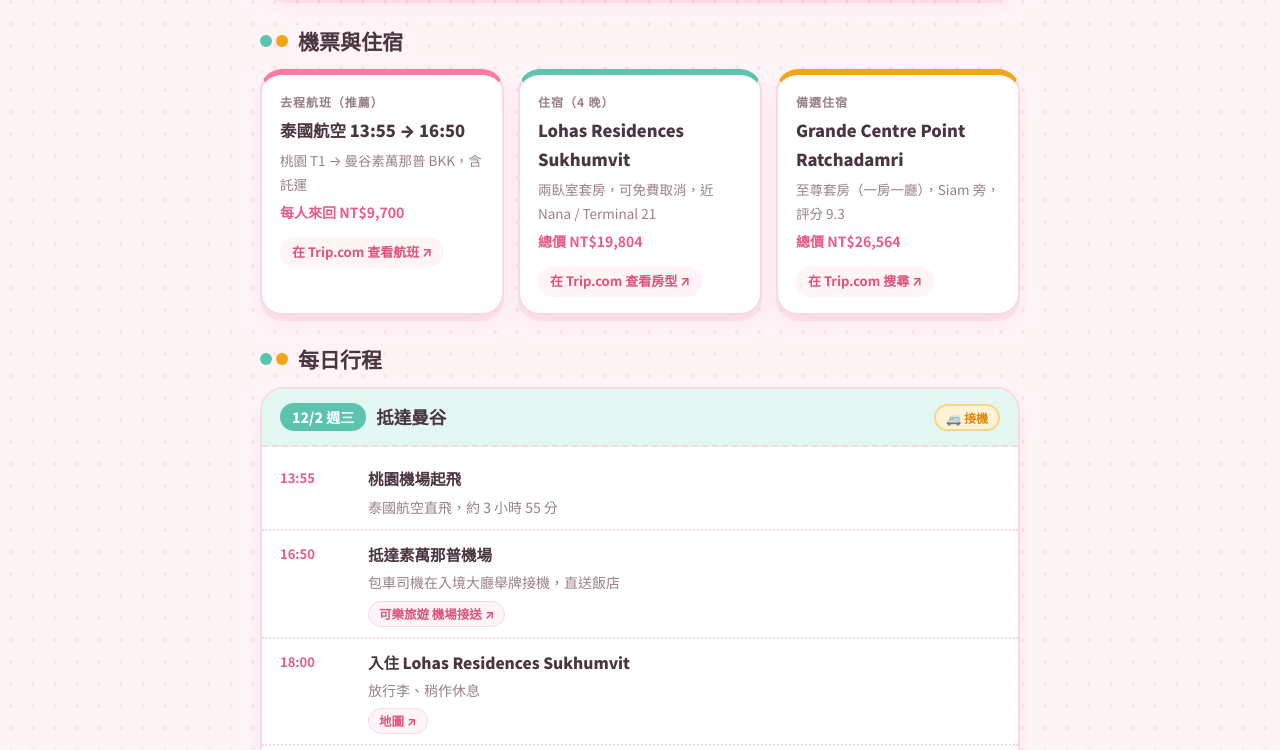
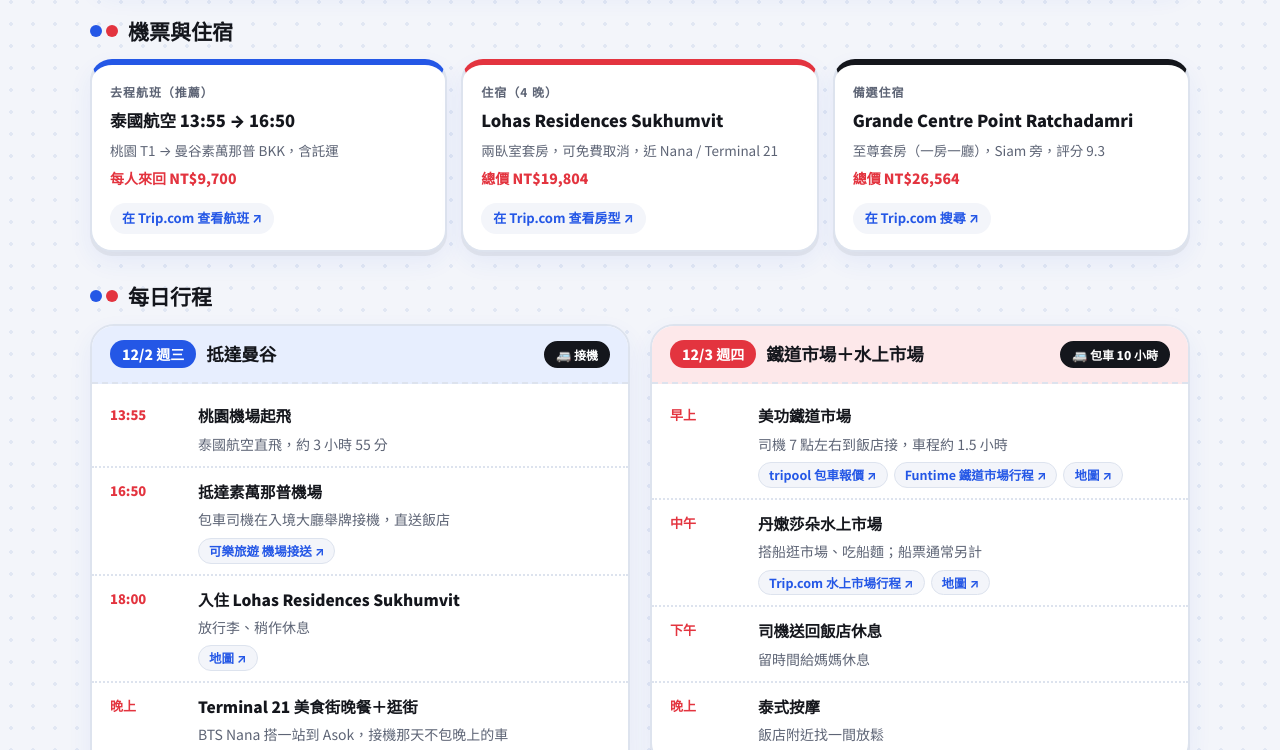
Before and after one commit to wuyaxuan202/bangkok-trip, a plain HTML site: page index.html in a window 1280 px wide. Shown: the part 295-1045 px from the top of the page. Drawn offline with Linux system fonts and the light colour scheme; a web font is replaced by a local one.

Commit message:
Add files via upload

```diff
--- a/assets/style.css
+++ b/assets/style.css
@@ -1,30 +1,36 @@
-/* 曼谷行（可愛版）：櫻花粉＋薄荷綠＋芒果黃，圓體字、圓角卡片 */
+/* 曼谷行：藍＋紅＋黑，圓體字、圓角卡片；手機一欄、電腦兩欄 */
 :root{
-  --bg:#fff5f7; --bg-dot:#ffe3ea; --surface:#ffffff; --fg:#4a3540; --muted:#9a7f8b; --line:#f6dbe3;
-  --accent:#ff7aa2; --accent-deep:#e85d88; --accent-fg:#ffffff;
-  --mint:#5cc4ae; --mint-soft:#e3f7f2; --mango:#f2a516; --mango-soft:#fff3d6;
-  --marigold:#d98a12; --marigold-soft:#fff3d6; --link:#e0517e;
-  --ok:#3cb38f; --danger:#e0516b;
-  --shadow:0 6px 0 rgba(232,93,136,.10), 0 10px 24px rgba(232,93,136,.08);
-  --f-body:"Huninn","Chiron GoRound TC","LXGW WenKai TC","Noto Sans TC",system-ui,-apple-system,"PingFang TC","Microsoft JhengHei",sans-serif;
+  --bg:#f3f5fa; --bg-dot:#e1e7f3; --surface:#ffffff; --fg:#14161c; --muted:#5d6475; --line:#dde3ee;
+  --accent:#2457e6; --accent-deep:#1a3fb0; --accent-fg:#ffffff;
+  --red:#e3343f; --red-deep:#b4222c; --red-soft:#fde8ea;
+  --ink:#14161c; --ink-fg:#ffffff;
+  --mint:#2457e6; --mint-soft:#e7eefe; --mango:#14161c; --mango-soft:#eef0f4;
+  --marigold:#e3343f; --marigold-soft:#fde8ea; --link:#2457e6;
+  --ok:#2457e6; --danger:#e3343f;
+  --shadow:0 4px 0 rgba(20,22,28,.06), 0 10px 24px rgba(36,87,230,.07);
+  --maxw:760px;
+  --f-body:"Huninn","Chiron GoRound TC","Noto Sans TC",system-ui,-apple-system,"PingFang TC","Microsoft JhengHei",sans-serif;
   --f-mono:"Huninn","Chiron GoRound TC","Noto Sans TC",ui-rounded,system-ui,sans-serif;
   color-scheme:light;
 }
 @media (prefers-color-scheme:dark){:root{
-  --bg:#2a1f26; --bg-dot:#36282f; --surface:#352830; --fg:#fbe9ef; --muted:#c7a9b6; --line:#4a3741;
-  --accent:#ff8fb1; --accent-deep:#ff7aa2; --accent-fg:#2a1f26;
-  --mint:#74d6c1; --mint-soft:#24403a; --mango:#ffc14d; --mango-soft:#43361c;
-  --marigold:#ffc14d; --marigold-soft:#43361c; --link:#ff9fbd;
-  --ok:#74d6c1; --danger:#ff8a9c;
-  --shadow:0 6px 0 rgba(0,0,0,.25), 0 10px 24px rgba(0,0,0,.2);
+  --bg:#0c0e13; --bg-dot:#171b24; --surface:#151922; --fg:#eef1f7; --muted:#9aa3b5; --line:#262c38;
+  --accent:#5b86ff; --accent-deep:#3d6cf2; --accent-fg:#0c0e13;
+  --red:#ff5a63; --red-deep:#e3343f; --red-soft:#3a1a1e;
+  --ink:#eef1f7; --ink-fg:#0c0e13;
+  --mint:#5b86ff; --mint-soft:#18223b; --mango:#eef1f7; --mango-soft:#1d222d;
+  --marigold:#ff5a63; --marigold-soft:#3a1a1e; --link:#7fa0ff;
+  --ok:#5b86ff; --danger:#ff5a63;
+  --shadow:0 4px 0 rgba(0,0,0,.35), 0 10px 24px rgba(0,0,0,.3);
   color-scheme:dark}}
+@media (min-width:960px){:root{--maxw:1100px}}
 *{box-sizing:border-box}
 html{-webkit-text-size-adjust:100%}
 body{margin:0;color:var(--fg);font-family:var(--f-body);font-size:15.5px;line-height:1.75;
   background-color:var(--bg);
   background-image:radial-gradient(var(--bg-dot) 1.6px, transparent 1.6px);background-size:22px 22px}
 .page{padding-left:max(16px,env(safe-area-inset-left,0px));padding-right:max(16px,env(safe-area-inset-right,0px));padding-block:28px 72px}
-.wrap{max-width:760px;margin:0 auto;display:flex;flex-direction:column;gap:30px}
+.wrap{max-width:var(--maxw);margin:0 auto;display:flex;flex-direction:column;gap:30px}
 h1,h2,h3{text-wrap:balance;margin:0;line-height:1.35}
 a{color:var(--link);text-underline-offset:3px;text-decoration-thickness:1.5px;text-decoration-style:wavy;text-decoration-color:color-mix(in srgb,var(--link) 45%,transparent)}
 a:hover{color:var(--accent-deep)}
@@ -35,7 +41,7 @@ button,input,textarea,select{font:inherit;color:inherit}
 .topnav{position:sticky;top:0;z-index:20;background:color-mix(in srgb,var(--surface) 92%,transparent);backdrop-filter:blur(8px);
   border-bottom:2px dashed var(--line);padding-top:env(safe-area-inset-top,0px);
   padding-left:max(16px,env(safe-area-inset-left,0px));padding-right:max(16px,env(safe-area-inset-right,0px))}
-.topnav-in{max-width:760px;margin:0 auto;display:flex;align-items:center;gap:10px;height:56px}
+.topnav-in{max-width:var(--maxw);margin:0 auto;display:flex;align-items:center;gap:10px;height:56px}
 .brand{font-weight:900;font-size:17px;letter-spacing:.04em;display:flex;align-items:center;gap:6px}
 .brand .ele{font-size:20px;display:inline-block;animation:bob 2.6s ease-in-out infinite}
 @keyframes bob{50%{transform:translateY(-3px) rotate(-6deg)}}
@@ -47,36 +53,36 @@ button,input,textarea,select{font:inherit;color:inherit}
   background:var(--surface);border:2px solid var(--line);border-radius:999px;padding:2px 12px}
 header.hero{display:flex;flex-direction:column;gap:10px;padding:22px 22px 24px;background:var(--surface);border-radius:28px;box-shadow:var(--shadow);position:relative;overflow:hidden}
 header.hero::after{content:"🐘";position:absolute;right:18px;bottom:6px;font-size:54px;opacity:.9;transform:scaleX(-1)}
-h1{font-size:clamp(28px,6.5vw,42px);font-weight:900;letter-spacing:.02em;color:var(--accent-deep);padding-right:56px}
+h1{font-size:clamp(28px,6.5vw,44px);font-weight:900;letter-spacing:.02em;color:var(--fg);padding-right:56px}
 .sub{color:var(--muted);margin:0;padding-right:56px}
 section{display:flex;flex-direction:column;gap:14px}
 h2{font-size:21px;font-weight:900;display:flex;align-items:center;gap:8px}
-h2::before{content:"";width:12px;height:12px;border-radius:50%;background:var(--mint);box-shadow:16px 0 0 var(--mango);margin-right:18px}
+h2::before{content:"";width:12px;height:12px;border-radius:50%;background:var(--accent);box-shadow:16px 0 0 var(--red);margin-right:18px}
 .status{font-size:13px;color:var(--muted)}
 
 .facts{display:grid;grid-template-columns:repeat(auto-fit,minmax(220px,1fr));gap:14px}
 .fact{background:var(--surface);border:2px solid var(--line);border-radius:22px;padding:16px 18px;display:flex;flex-direction:column;gap:4px;min-width:0;box-shadow:var(--shadow)}
 .fact:nth-child(3n+1){border-top:6px solid var(--accent)}
-.fact:nth-child(3n+2){border-top:6px solid var(--mint)}
-.fact:nth-child(3n+3){border-top:6px solid var(--mango)}
+.fact:nth-child(3n+2){border-top:6px solid var(--red)}
+.fact:nth-child(3n+3){border-top:6px solid var(--ink)}
 .fact .k{font-size:12px;letter-spacing:.08em;color:var(--muted);font-weight:700}
 .fact .v{font-weight:900;font-size:16.5px}
 .fact .d{font-size:13.5px;color:var(--muted)}
-.fact .price{font-size:14px;font-weight:700;color:var(--accent-deep);font-variant-numeric:tabular-nums}
+.fact .price{font-size:14px;font-weight:900;color:var(--red);font-variant-numeric:tabular-nums}
 .fact a{margin-top:8px;align-self:flex-start;font-size:13px;font-weight:700;text-decoration:none;background:var(--bg);border-radius:999px;padding:4px 12px}
 
 .day{background:var(--surface);border:2px solid var(--line);border-radius:24px;overflow:hidden;box-shadow:var(--shadow)}
 .day-h{display:flex;align-items:center;gap:10px;flex-wrap:wrap;padding:14px 18px;background:var(--mint-soft);border-bottom:2px dashed var(--line)}
-.day:nth-of-type(even) .day-h{background:color-mix(in srgb,var(--accent) 14%,var(--surface))}
-.day-h .date{font-weight:900;color:var(--accent-fg);background:var(--mint);border-radius:999px;padding:2px 12px;font-size:14px}
-.day:nth-of-type(even) .day-h .date{background:var(--accent)}
+.day:nth-child(even) .day-h{background:var(--red-soft)}
+.day-h .date{font-weight:900;color:var(--accent-fg);background:var(--accent);border-radius:999px;padding:2px 12px;font-size:14px}
+.day:nth-child(even) .day-h .date{background:var(--red);color:#fff}
 .day-h h3{font-size:17.5px;font-weight:900}
-.chip{margin-left:auto;font-size:12px;font-weight:900;color:var(--marigold);background:var(--mango-soft);border:2px solid color-mix(in srgb,var(--mango) 40%,transparent);border-radius:999px;padding:1px 10px;white-space:nowrap}
+.chip{margin-left:auto;font-size:12px;font-weight:900;color:var(--ink-fg);background:var(--ink);border:2px solid var(--ink);border-radius:999px;padding:1px 10px;white-space:nowrap}
 .chip::before{content:"🚐 "}
 ol.stops{list-style:none;margin:0;padding:8px 0}
 .stop{display:grid;grid-template-columns:76px 1fr;gap:12px;padding:10px 18px;position:relative}
 .stop+.stop{border-top:2px dotted var(--line)}
-.t{font-size:13px;font-weight:700;color:var(--accent-deep);padding-top:2px;font-variant-numeric:tabular-nums}
+.t{font-size:13px;font-weight:900;color:var(--red);padding-top:2px;font-variant-numeric:tabular-nums}
 .what{min-width:0;display:flex;flex-direction:column;gap:2px}
 .what b{font-weight:900}
 .what span{color:var(--muted);font-size:14px}
@@ -84,15 +90,15 @@ ol.stops{list-style:none;margin:0;padding:8px 0}
 .links a{text-decoration:none;font-weight:700;background:var(--bg);border:1.5px solid var(--line);border-radius:999px;padding:1px 10px}
 .links a:hover{border-color:var(--accent)}
 
-.note{background:var(--mango-soft);border:2px dashed color-mix(in srgb,var(--mango) 55%,transparent);border-radius:22px;padding:16px 20px;font-size:14px;display:flex;flex-direction:column;gap:8px}
-.note b{color:var(--marigold);font-size:15px}
+.note{background:var(--surface);border:2px dashed var(--red);border-radius:22px;padding:16px 20px;font-size:14px;display:flex;flex-direction:column;gap:8px}
+.note b{color:var(--red);font-size:15px}
 .note b::before{content:"📌 "}
 .tablewrap{overflow-x:auto;border:2px solid var(--line);border-radius:22px;background:var(--surface);box-shadow:var(--shadow)}
 table{border-collapse:collapse;width:100%;min-width:420px;font-size:14px}
 th,td{text-align:left;padding:11px 16px;border-bottom:2px dotted var(--line)}
 th{font-size:12px;letter-spacing:.06em;color:var(--muted);font-weight:700;background:var(--bg)}
 td.num,th.num{text-align:right;font-variant-numeric:tabular-nums}
-tr.total td{border-bottom:0;font-weight:900;color:var(--accent-deep);background:color-mix(in srgb,var(--accent) 8%,var(--surface))}
+tr.total td{border-bottom:0;font-weight:900;color:var(--ink-fg);background:var(--ink)}
 footer{font-size:12px;color:var(--muted);text-align:center}
 
 /* 按鈕與表單 */
@@ -111,30 +117,30 @@ textarea{resize:vertical;min-height:64px}
 label.f{display:flex;flex-direction:column;gap:4px;font-size:12.5px;color:var(--muted);font-weight:700;min-width:0}
 label.f input,label.f textarea{font-size:14px;color:var(--fg);font-weight:400}
 .banner{border:2px solid var(--line);background:var(--surface);border-radius:20px;padding:14px 18px;font-size:14px;display:flex;flex-direction:column;gap:6px}
-.banner.warn{border-color:color-mix(in srgb,var(--mango) 60%,transparent);background:var(--mango-soft)}
-.toast{position:fixed;left:50%;transform:translateX(-50%);bottom:calc(22px + env(safe-area-inset-bottom,0px));background:var(--accent-deep);color:#fff;padding:10px 20px;border-radius:999px;font-size:14px;font-weight:700;z-index:50;box-shadow:var(--shadow)}
+.banner.warn{border-color:var(--red);background:var(--red-soft)}
+.toast{position:fixed;left:50%;transform:translateX(-50%);bottom:calc(22px + env(safe-area-inset-bottom,0px));background:var(--ink);color:var(--ink-fg);padding:10px 20px;border-radius:999px;font-size:14px;font-weight:700;z-index:50;box-shadow:var(--shadow)}
 
 /* CHECK 清單 */
 .progress{display:flex;flex-direction:column;gap:8px;background:var(--surface);border-radius:22px;padding:16px 18px;box-shadow:var(--shadow)}
 .progress .status{font-size:15px;font-weight:900;color:var(--fg)}
 .bar{height:16px;background:var(--bg);border:2px solid var(--line);border-radius:999px;overflow:visible;position:relative}
-.bar i{display:block;height:100%;border-radius:999px;background:repeating-linear-gradient(-45deg,var(--mint),var(--mint) 8px,color-mix(in srgb,var(--mint) 70%,#fff) 8px,color-mix(in srgb,var(--mint) 70%,#fff) 16px);transition:width .4s;position:relative;min-width:16px}
+.bar i{display:block;height:100%;border-radius:999px;background:repeating-linear-gradient(-45deg,var(--accent),var(--accent) 8px,var(--accent-deep) 8px,var(--accent-deep) 16px);transition:width .4s;position:relative;min-width:16px}
 .bar i::after{content:"🐘";position:absolute;right:-12px;top:50%;transform:translateY(-55%) scaleX(-1);font-size:22px}
 .group{background:var(--surface);border:2px solid var(--line);border-radius:24px;overflow:hidden;box-shadow:var(--shadow)}
-.group-h{display:flex;align-items:center;justify-content:space-between;gap:12px;padding:12px 18px;background:color-mix(in srgb,var(--accent) 12%,var(--surface));border-bottom:2px dashed var(--line)}
-.group:nth-child(3n+2) .group-h{background:var(--mint-soft)}
+.group-h{display:flex;align-items:center;justify-content:space-between;gap:12px;padding:12px 18px;background:var(--mint-soft);border-bottom:2px dashed var(--line)}
+.group:nth-child(3n+2) .group-h{background:var(--red-soft)}
 .group:nth-child(3n+3) .group-h{background:var(--mango-soft)}
 .group-h h3{font-size:16.5px;font-weight:900}
-.group-h .cnt{font-size:13px;font-weight:900;color:var(--accent-deep);background:var(--surface);border-radius:999px;padding:0 10px}
+.group-h .cnt{font-size:13px;font-weight:900;color:var(--fg);background:var(--surface);border-radius:999px;padding:0 10px}
 ul.items{list-style:none;margin:0;padding:6px 0}
 .item{display:flex;align-items:flex-start;gap:12px;padding:10px 18px}
 .item+.item{border-top:2px dotted var(--line)}
 .item input[type=checkbox]{appearance:none;-webkit-appearance:none;width:24px;height:24px;margin:2px 0 0;flex:none;border:2.5px solid var(--accent);border-radius:50%;background:var(--surface);cursor:pointer;display:grid;place-content:center;transition:transform .15s}
 .item input[type=checkbox]::after{content:"";width:10px;height:6px;border-left:3px solid #fff;border-bottom:3px solid #fff;transform:rotate(-45deg) translate(1px,-1px);opacity:0}
-.item input[type=checkbox]:checked{background:var(--mint);border-color:var(--mint);transform:scale(1.08)}
+.item input[type=checkbox]:checked{background:var(--accent);border-color:var(--accent);transform:scale(1.08)}
 .item input[type=checkbox]:checked::after{opacity:1}
 .item .txt{flex:1;min-width:0;display:flex;flex-direction:column;cursor:pointer}
-.item.done .txt>span:first-child{color:var(--muted);text-decoration:line-through;text-decoration-color:var(--accent)}
+.item.done .txt>span:first-child{color:var(--muted);text-decoration:line-through;text-decoration-color:var(--red)}
 .item .by{font-size:12px;color:var(--ok);font-weight:700}
 .item .by::before{content:"✓ "}
 .addrow{display:flex;gap:8px;padding:10px 18px 14px;border-top:2px dashed var(--line)}
@@ -160,4 +166,13 @@ ul.items{list-style:none;margin:0;padding:6px 0}
   header.hero::after{font-size:40px}
   h1,.sub{padding-right:40px}
 }
+/* 電腦版：加寬並改成兩欄 */
+.days,#groups{display:grid;grid-template-columns:1fr;gap:16px;align-items:start}
+@media (min-width:960px){
+  .days,#groups{grid-template-columns:1fr 1fr;gap:20px}
+  .facts{grid-template-columns:repeat(3,1fr)}
+  header.hero{padding:30px 34px}
+  .namebox,.progress{max-width:none}
+  .ed-card,.savebar{}
+}
 @media (prefers-reduced-motion:reduce){*{transition:none!important;animation:none!important}}
```
